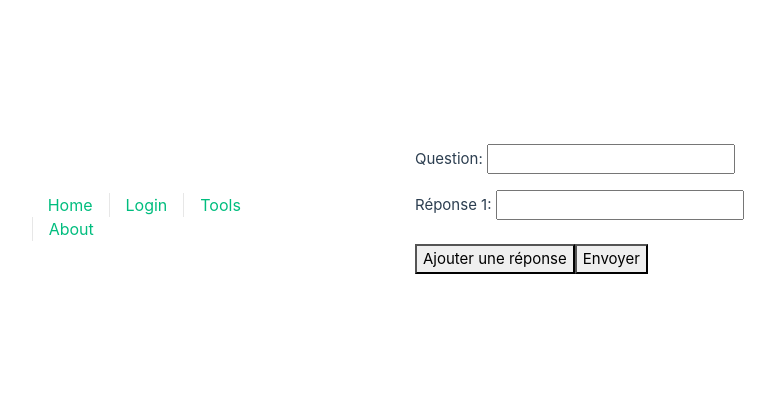
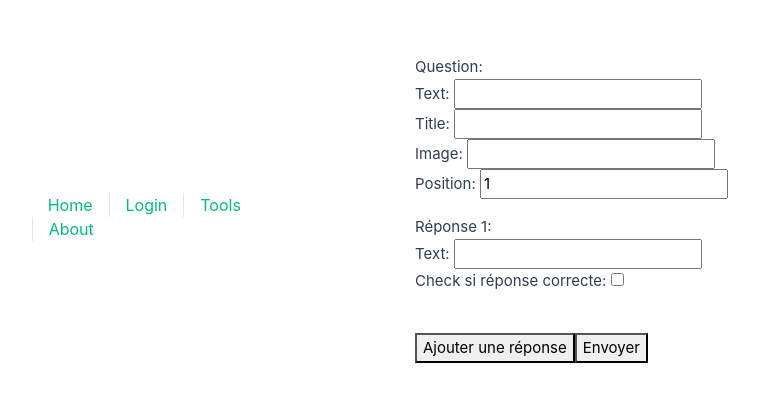
Before and after one commit to ruuffo/Projet-Fullstack, a Vue app in the folder quiz-app/quiz-ui/: page /postquestion in a window 1280 px wide. Shown: the part 191-592 px from the top of the page, without its empty margins (225-1000 px from the left). Built offline with nearby package versions, Linux system fonts and the light colour scheme.

Commit message:
pos question marche a peu pres

```diff
--- a/quiz-app/quiz-ui/src/views/LoginPage.vue
+++ b/quiz-app/quiz-ui/src/views/LoginPage.vue
@@ -32,14 +32,15 @@ export default{
           var token = "";
           try{
             var response = await quizApiService.login(this.password);
-            this.errormessage = ''
-            token = response.data.token
+            this.errormessage = '';
+            token = response.data.token;
           }
           catch(e){
-            this.errormessage = "Invalid password"
+            this.errormessage = "Invalid password";
+            this.password = '';
           }
           finally{
-            adminStorageService.saveToken(token)
+            adminStorageService.saveToken(token);
             if (adminStorageService.getToken() != "")
               this.$router.push('/adminTools');
           }
--- a/quiz-app/quiz-ui/src/views/PostQuestionPage.vue
+++ b/quiz-app/quiz-ui/src/views/PostQuestionPage.vue
@@ -2,14 +2,21 @@
   <form @submit="submitForm">
     <label>
       Question:
-      <input type="text" v-model="question" />
+      <br />
+      Text: <input type="text" v-model="question.text" /><br />
+      Title: <input type="text" v-model="question.title" /><br />
+      Image: <input type="text" v-model="question.image" /><br />
+      Position: <input type="number" min="1" oninput="validity.valid||(value='')" v-model="question.position" /><br />
     </label>
     <br />
     <div class="answer" v-for="(answer, index) in answers" :key="index">
       <label>
         Réponse {{ index + 1 }}:
-        <input type="text" v-model="answer.text" />
-        <button v-if="index > 0" @click.prevent="removeAnswer(index)">Supprimer</button>
+        <br/>
+        Text: <input type="text" v-model="answer.text" /><br />
+        Check si réponse correcte: <input type="checkbox" id="checkbox" v-model="answer.isCorrect">
+        <p>     </p>
+        <button v-if="index > 0" @click.prevent="removeAnswer(index)">Supprimer Réponse {{ index + 1}}</button>
       </label>
     </div>
     <br />
@@ -26,28 +33,63 @@
 
 <script>
 import quizApiService from "@/services/QuizApiService";
+import adminStorageService from "@/services/AdminStorage";
 export default {
+  name:"postquestion",
   data() {
     return {
-      question: '',
-      answers: [{ text: '' }],
+      question: new Question(),
+      answers: [new Answer()],
     };
   },
   methods: {
     addAnswer() {
-      this.answers.push({ text: '' });
+      this.answers.push(new Answer());
     },
     removeAnswer(index) {
       this.answers.splice(index, 1);
     },
     async submitForm() {
-      const data = {
-        question: this.question,
-        answers: this.answers,
-      };
-      const response = await axios.post('/api/questions', data);
-      console.log(response);
+      // var answerslist = [];
+      // for(var answer in this.answers){
+      //   console.log("-->" + answer.text)
+      //   var a = JSON.stringify(answer);
+      //   answerslist.push(a);
+      // }
+
+      this.question.possibleAnswers = this.answers;//JSON.stringify(answerslist)
+      //var json = JSON.stringify(this.question)
+      const response = await quizApiService.addQuestion(adminStorageService.getToken(), this.question);
+      console.log("Posting a new question with JSON :\n" + JSON.stringify(this.question) + "\n\nResponse:\n" + response);
     },
   },
 };
+
+export class Question {
+  text = "";
+  title = "";
+  image = "";
+  position = "";
+  possibleAnswers = "";
+
+  constructor() {
+    this.text = "";
+    this.title = "";
+    this.image = "";
+    this.position = 1;
+    this.possibleAnswers = "";
+  }
+
+}
+
+export class Answer {
+  text = "";
+  isCorrect = "";
+
+  constructor() {
+    this.text = "";
+    this.isCorrect = false;
+  }
+
+}
 </script>
```
